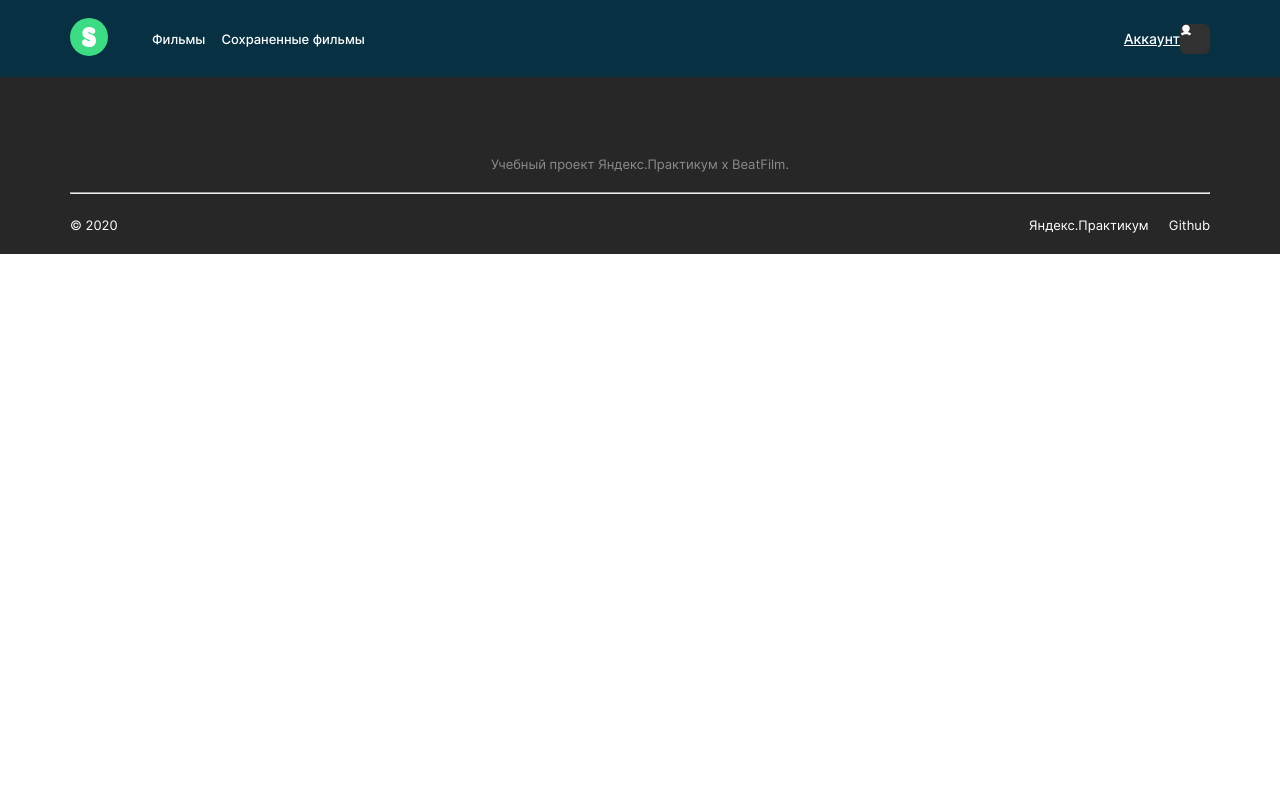
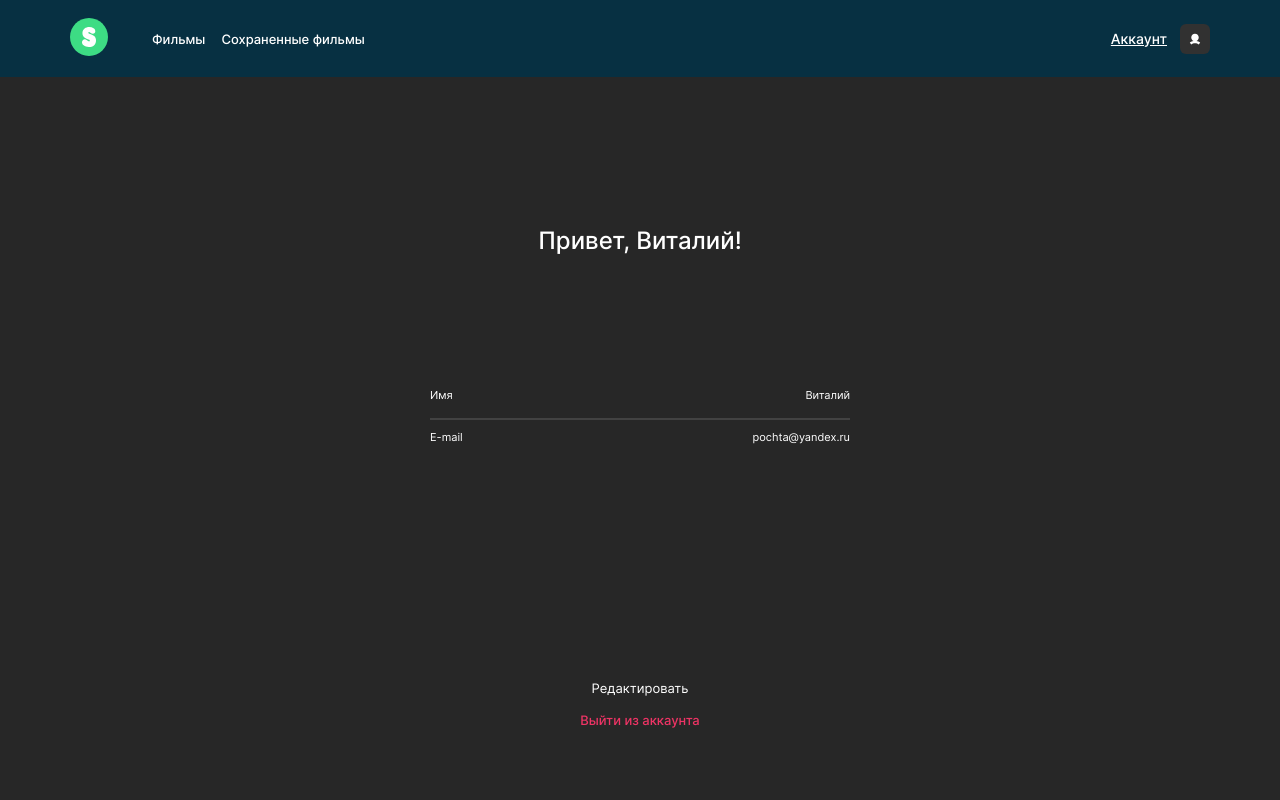
Before and after one commit to stacey-ivanova/movies-explorer-frontend, a React (Create React App) app: page /profile in a window 1280 px wide. Shown: the top 800 px of the page. Built offline with nearby package versions, Linux system fonts and the light colour scheme.

Commit message:
first variant

```diff
--- a/src/components/Login/Login.js
+++ b/src/components/Login/Login.js
@@ -6,6 +6,7 @@ import { Link } from "react-router-dom";
 
 function Login(props) {
   return (
+    <div class="form">
       <form action="/movies" className="form__container" noValidate>
         <Link to="/">
           <img className="form__logo" src={logo} alt="логотип сайта" />
@@ -49,6 +50,7 @@ function Login(props) {
           </Link>
         </p>
       </form>
+    </div>
   );
 }
 
--- a/src/components/Main/Main.css
+++ b/src/components/Main/Main.css
@@ -0,0 +1,3 @@
+.content {
+  width: 100%;
+}
--- a/src/components/Movies/Movies.css
+++ b/src/components/Movies/Movies.css
@@ -0,0 +1,3 @@
+.movies {
+  width: 100%;
+}
--- a/src/components/NavigationMovie/NavigationMovie.css
+++ b/src/components/NavigationMovie/NavigationMovie.css
@@ -37,6 +37,7 @@
   flex-direction: row;
   justify-content: space-between;
   align-items: center;
+  gap: 13px;
 }
 
 .nav-movie__link-profile {
@@ -64,4 +65,5 @@
   border-radius: 6px;
   background-color: #313131;
   background-repeat: no-repeat;
+  background-position: center;
 }
--- a/src/components/Profile/Profile.css
+++ b/src/components/Profile/Profile.css
@@ -0,0 +1,89 @@
+.account {
+  display: flex;
+  justify-content: center;
+  align-items: center;
+  height: 100vh;
+  width: 100%;
+}
+
+.account__content {
+  display: flex;
+  justify-content: center;
+  flex-direction: column;
+  width: 420px;
+  margin: auto;
+}
+
+@media screen and (max-width: 1279px) {
+  .account__content {
+    width: 410px;
+  }
+}
+
+@media screen and (max-width: 767px) {
+  .account__content {
+    width: 260px;
+  }
+}
+
+.account__data-row {
+  border-bottom: 2px solid #424242;
+  display: flex;
+  flex-direction: row;
+  justify-content: space-between;
+}
+
+@media screen and (max-width: 767px) {
+  .account__data-row {
+  }
+}
+
+.account__data-row:last-of-type {
+  border: 0;
+}
+
+.account__title {
+  text-align: center;
+  font-weight: 500;
+  font-size: 24px;
+  line-height: 29px;
+  margin: 0px auto 123px;
+}
+
+@media screen and (max-width: 767px) {
+  .account__title {
+    margin-bottom: 80px;
+  }
+}
+
+.account__data-row-text {
+  color: #ffffff;
+  font-weight: 400;
+  font-size: 11px;
+  line-height: 13px;
+  margin-bottom: 16px;
+}
+
+.account__edit {
+  text-align: center;
+  margin: 220px auto 16px;
+  font-weight: 400;
+  font-size: 13px;
+  line-height: 16px;
+}
+
+@media screen and (max-width: 767px) {
+  .account__edit {
+    margin-top: 220px;
+  }
+}
+
+.account__exit {
+  text-align: center;
+  margin: auto;
+  font-weight: 500;
+  font-size: 13px;
+  line-height: 16px;
+  text-decoration: none;
+  color: #ee3465;
+}
--- a/src/components/Profile/Profile.js
+++ b/src/components/Profile/Profile.js
@@ -1,8 +1,27 @@
 import React from "react";
+import { Link } from "react-router-dom";
 import "./Profile.css";
 
 function Profile(props) {
-  // return ()
+  return (
+    <section className="account">
+      <div className="account__content">
+        <h2 className="account__title">Привет, Виталий!</h2>
+        <div className="account__data-row">
+          <p className="account__data-row-text">Имя</p>
+          <p className="account__data-row-text">Виталий</p>
+        </div>
+        <div className="account__data-row">
+          <p className="account__data-row-text">E-mail</p>
+          <p className="account__data-row-text">pochta@yandex.ru</p>
+        </div>
+        <p className="account__edit">Редактировать</p>
+        <Link className="account__exit" to="/">
+          Выйти из аккаунта
+        </Link>
+      </div>
+    </section>
+  );
 }
 
 export default Profile;
--- a/src/components/Register/Register.css
+++ b/src/components/Register/Register.css
@@ -1,6 +1,14 @@
+.form {
+  display: flex;
+  justify-content: center;
+  align-items: center;
+  height: 100vh;
+  width: 100%;
+  box-sizing: border-box;
+}
+
 .form__item {
   width: 100%;
-
   display: block;
   border: 0;
   border-radius: 8px;
@@ -62,6 +70,7 @@
   width: 396px;
   margin-bottom: 80px;
   margin: auto;
+  box-sizing: border-box;
 }
 
 @media screen and (max-width: 767px) {
--- a/src/components/Register/Register.js
+++ b/src/components/Register/Register.js
@@ -5,6 +5,7 @@ import { Link } from "react-router-dom";
 
 function Register(props) {
   return (
+    <div class="form">
       <form action="/signin" className="form__container" noValidate>
         <Link to="/">
           <img className="form__logo" src={logo} alt="логотип сайта" />
@@ -58,6 +59,7 @@ function Register(props) {
           </Link>
         </p>
       </form>
+    </div>
   );
 }
 
```
Lines whose indentation alone changed are shown as unchanged.
